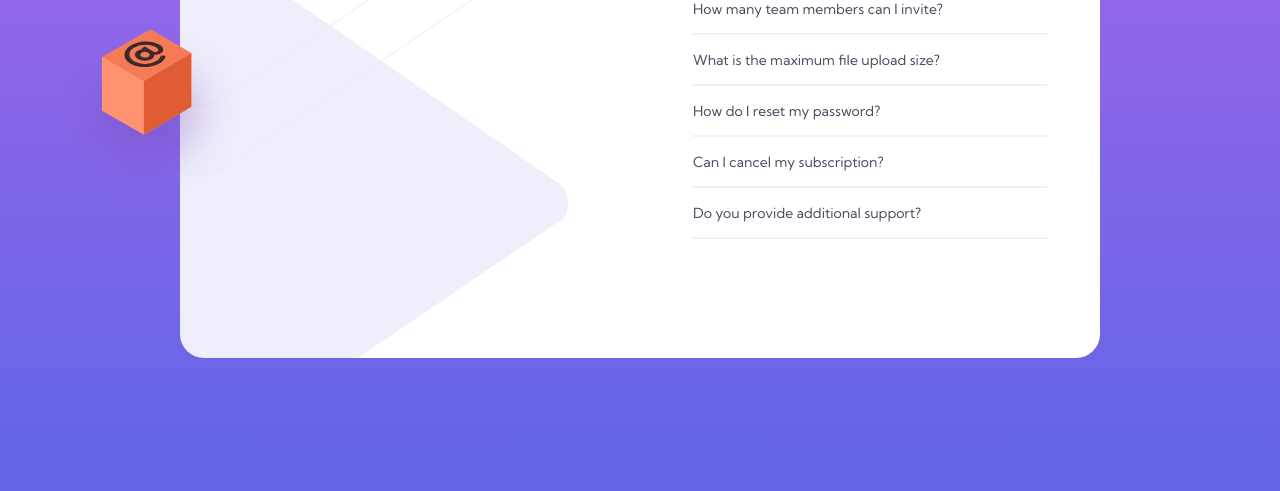
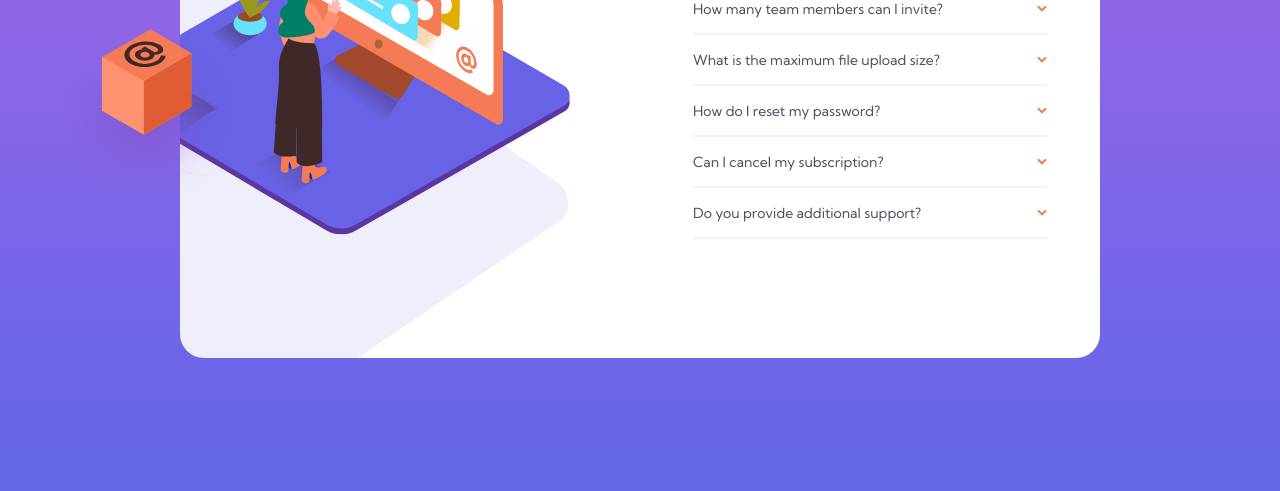
Before and after one commit to jamelt50/projet1, a plain HTML site: page index.html in a window 1280 px wide. Shown: the part 309-800 px from the top of the page. Drawn offline with Linux system fonts and the light colour scheme; files that its build step writes are made by us from their sources; files whose address does not match are found by name.

Commit message:
Add files via upload

```diff
--- a/index.html
+++ b/index.html
@@ -6,7 +6,7 @@
 
   <link rel="preconnect" href="https://fonts.gstatic.com">
   <link href="https://fonts.googleapis.com/css2?family=Kumbh+Sans:wght@400;700&display=swap" rel="stylesheet">
-  <link rel="stylesheet" href="style/style.css">
+  <link rel="stylesheet" href="style.css">
   <title>Frontend Mentor | FAQ Accordion Card</title>
 
 </head>
@@ -15,8 +15,8 @@
   <div class="container">
 
     <div class="image-holder">
-    <img src="images/illustration-woman-online-mobile.svg" alt="" class="img-mobile">
-    <img src="images/illustration-woman-online-desktop.svg" alt="" class="img-desk">
+    <img src="illustration-woman-online-mobile.svg" alt="" class="img-mobile">
+    <img src="illustration-woman-online-desktop.svg" alt="" class="img-desk">
     </div>
     <div class="question-container">
 
@@ -25,7 +25,7 @@
     <div class="question">
       <div class="show">
         <h5 class="active-h5">How many team members can I invite?</h5>
-        <img src="images/icon-arrow-down.svg" alt="" class="img-rotate">
+        <img src="icon-arrow-down.svg" alt="" class="img-rotate">
       </div>
       <div class="hidden" aria-hidden="true">
         <p >You can invite up to 2 additional users on the Free plan. There is no limit on
@@ -37,7 +37,7 @@
 <div class="question">
       <div class="show">
         <h5 class="active-h5">What is the maximum file upload size?</h5>
-        <img src="images/icon-arrow-down.svg" alt="" class="img-rotate">
+        <img src="icon-arrow-down.svg" alt="" class="img-rotate">
       </div>
       <div class="hidden" aria-hidden="true">
         <p >No more than 2GB. All files in your account must fit your allotted storage space.</p>
@@ -48,7 +48,7 @@
     <div class="question">
       <div class="show">
         <h5 class="active-h5">How do I reset my password?</h5>
-        <img src="images/icon-arrow-down.svg" alt="" class="img-rotate">
+        <img src="icon-arrow-down.svg" alt="" class="img-rotate">
       </div>
       <div class="hidden" aria-hidden="true">
         <p>Click “Forgot password” from the login page or “Change password” from your profile page.
@@ -59,7 +59,7 @@
     <div class="question">
       <div class="show">
         <h5 class="active-h5">Can I cancel my subscription?</h5>
-        <img src="images/icon-arrow-down.svg " alt="" class="img-rotate">
+        <img src="icon-arrow-down.svg " alt="" class="img-rotate">
       </div>
       <div class="hidden" aria-hidden="true">
         <p >Yes! Send us a message and we’ll process your request no questions asked.</p>
@@ -69,7 +69,7 @@
     <div class="question last-q">
       <div class="show">
         <h5 class="active-h5">Do you provide additional support?</h5>
-        <img src="images/icon-arrow-down.svg" alt="" class="img-rotate">
+        <img src="icon-arrow-down.svg" alt="" class="img-rotate">
       </div>
       <div class="hidden" aria-hidden="true">
         <p >Chat and email support is available 24/7. Phone lines are open during normal business hours.</p>
@@ -80,6 +80,6 @@
   </div>
 
 </div>
-  <script src="js/index.js"></script>
+  <script src="index.js"></script>
 </body>
 </html>
```
